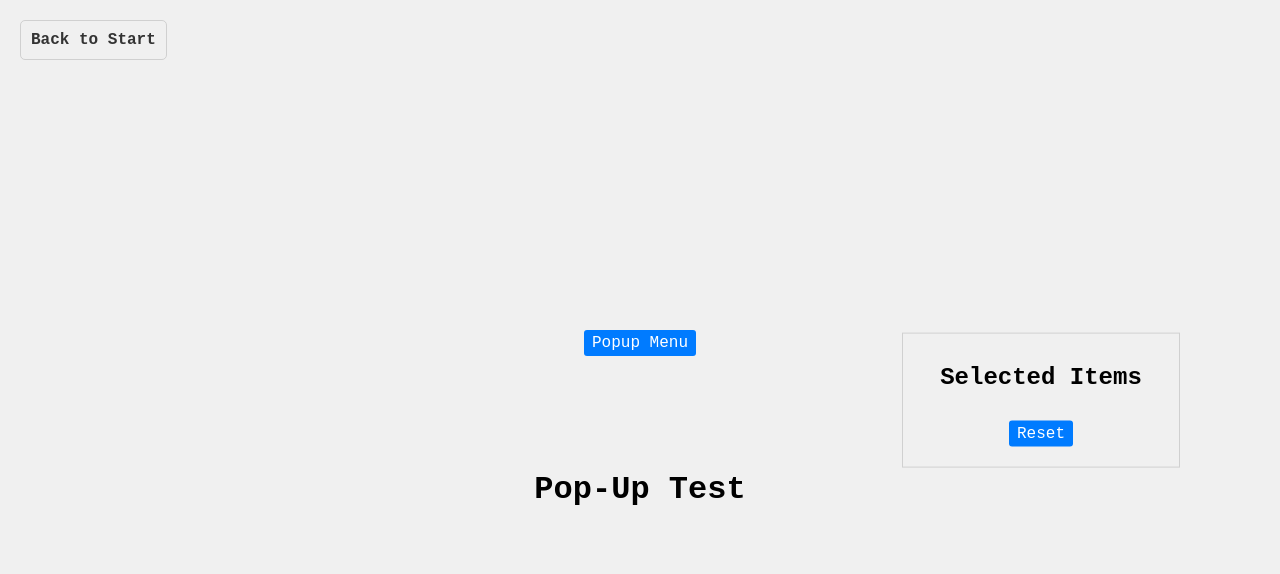
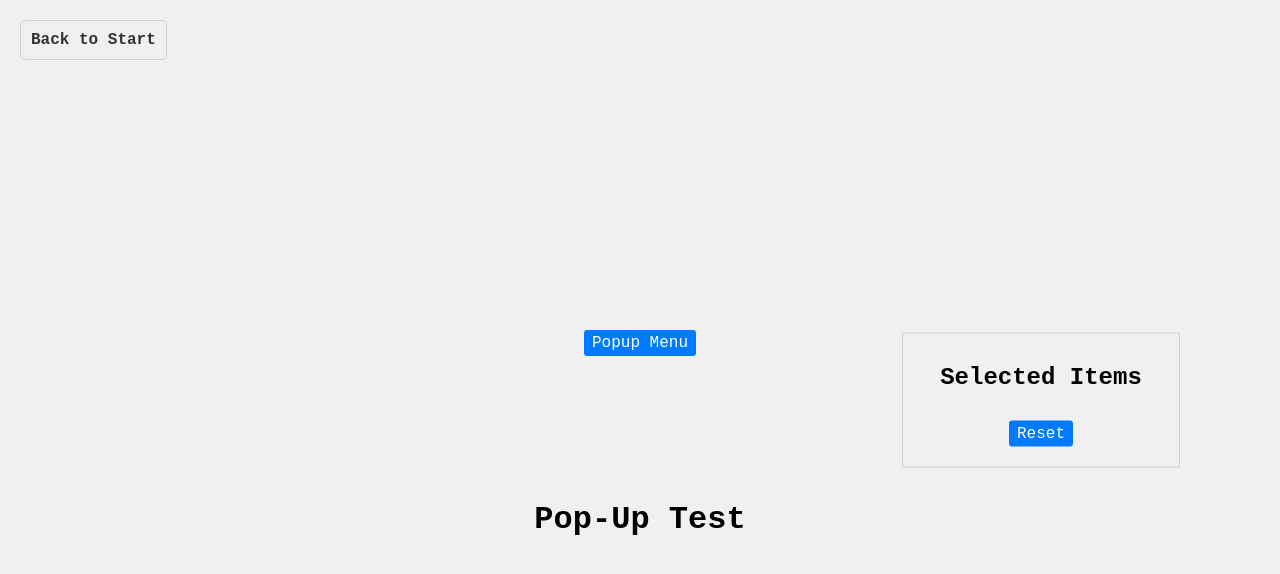
Before and after one commit to mrtoaf/HCI-Menu-Test, a plain HTML site: page popup-test.html in a window 1280 px wide. Drawn offline with Linux system fonts and the light colour scheme.

```diff
--- a/styles/dropdown-test-style.css
+++ b/styles/dropdown-test-style.css
@@ -28,7 +28,7 @@ body, html {
     text-align: center;
     position: absolute;
     width: 60%;
-    top: 450px;
+    top: 60%;
 }
 
 
--- a/styles/popup-test-style.css
+++ b/styles/popup-test-style.css
@@ -28,7 +28,7 @@ body, html {
     text-align: center;
     position: absolute;
     width: 60%;
-    top: 450px;
+    top: 60%;
 }
 
 .content-container {
```
